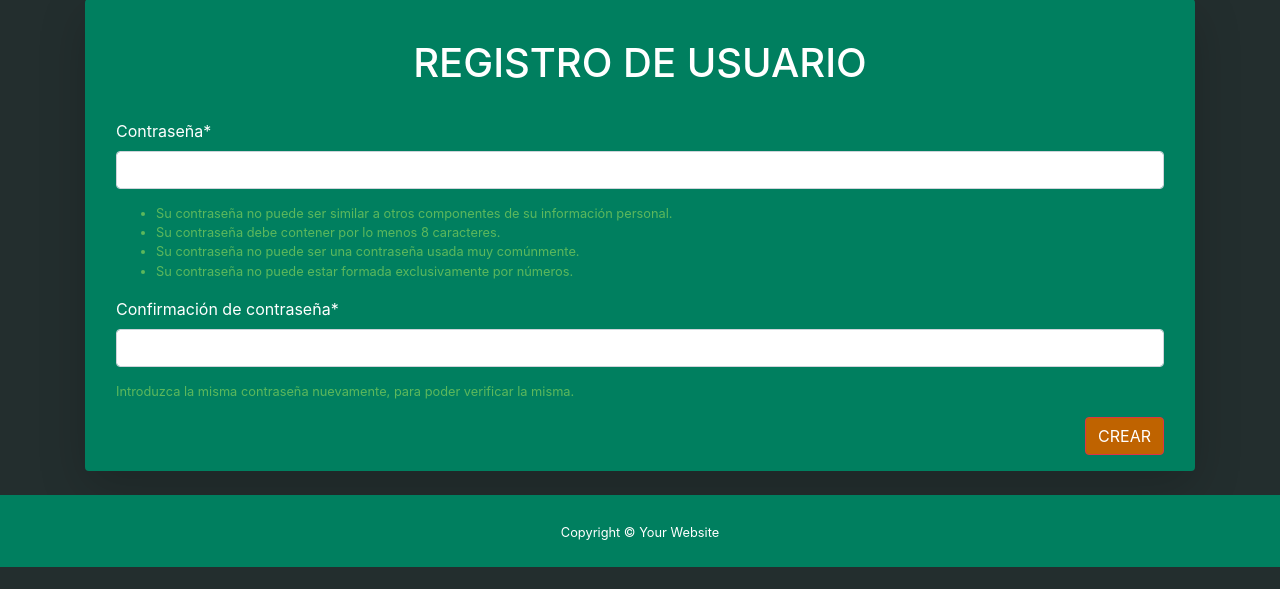
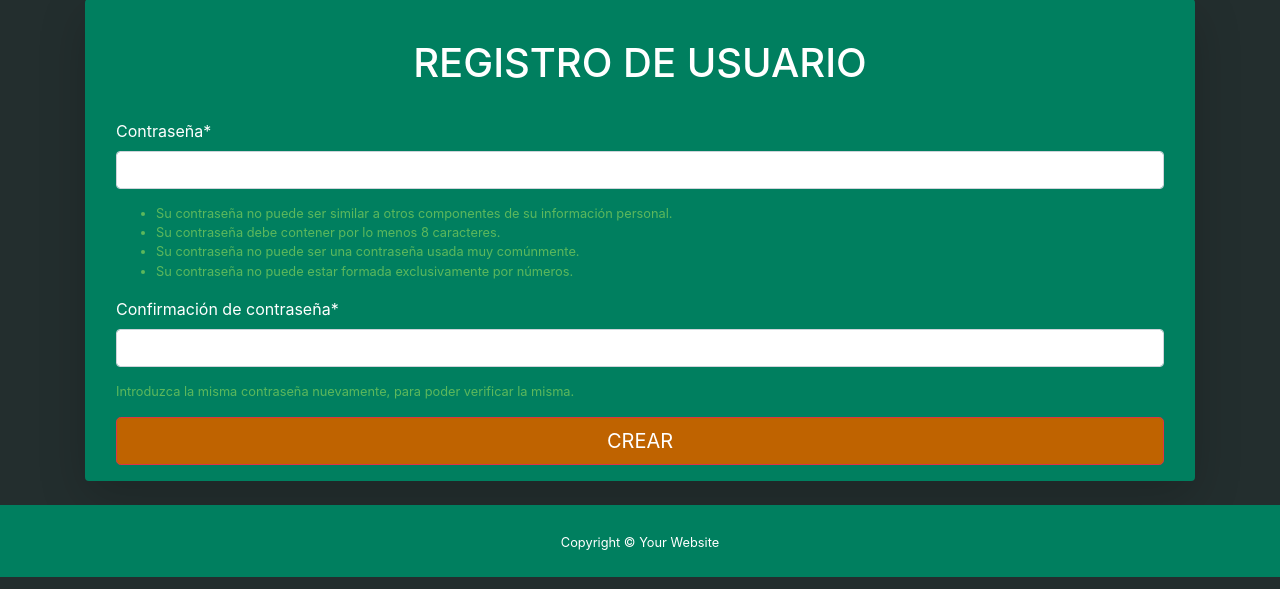
Before and after one commit to Danitoloxx/info2020dani, a Django app: page /Usuarios/Registrar/ in a window 1280 px wide. Shown: the part 211-800 px from the top of the page. Run offline with Django 3.2, Linux system fonts and the light colour scheme; parts of the project's set-up code (start-up, migrations or seed data) failed here and were passed over; some libraries are stand-ins or nearby versions.

Commit message:
agregado estilos y modificacion de paneles de registro y login

```diff
--- a/inforinga2020/templates/usuarios/registro.html
+++ b/inforinga2020/templates/usuarios/registro.html
@@ -11,8 +11,8 @@
 		<form class="container" method="POST">{% csrf_token %}
 			<!--{{form.as_p}}-->
 			{{ form|crispy }}
-			<div class="d-flex justify-content-end">
-				<button type="submit" class="btn btn-danger" style="background: #BF6300" value="CREAR">CREAR</button>
+			<div class="d-flex justify-content-center">
+				<button type="submit" class="btn btn-danger btn-lg btn-block" style="background: #BF6300" value="CREAR">CREAR</button>
 			</div>
 		</form>
 	</div>
```
